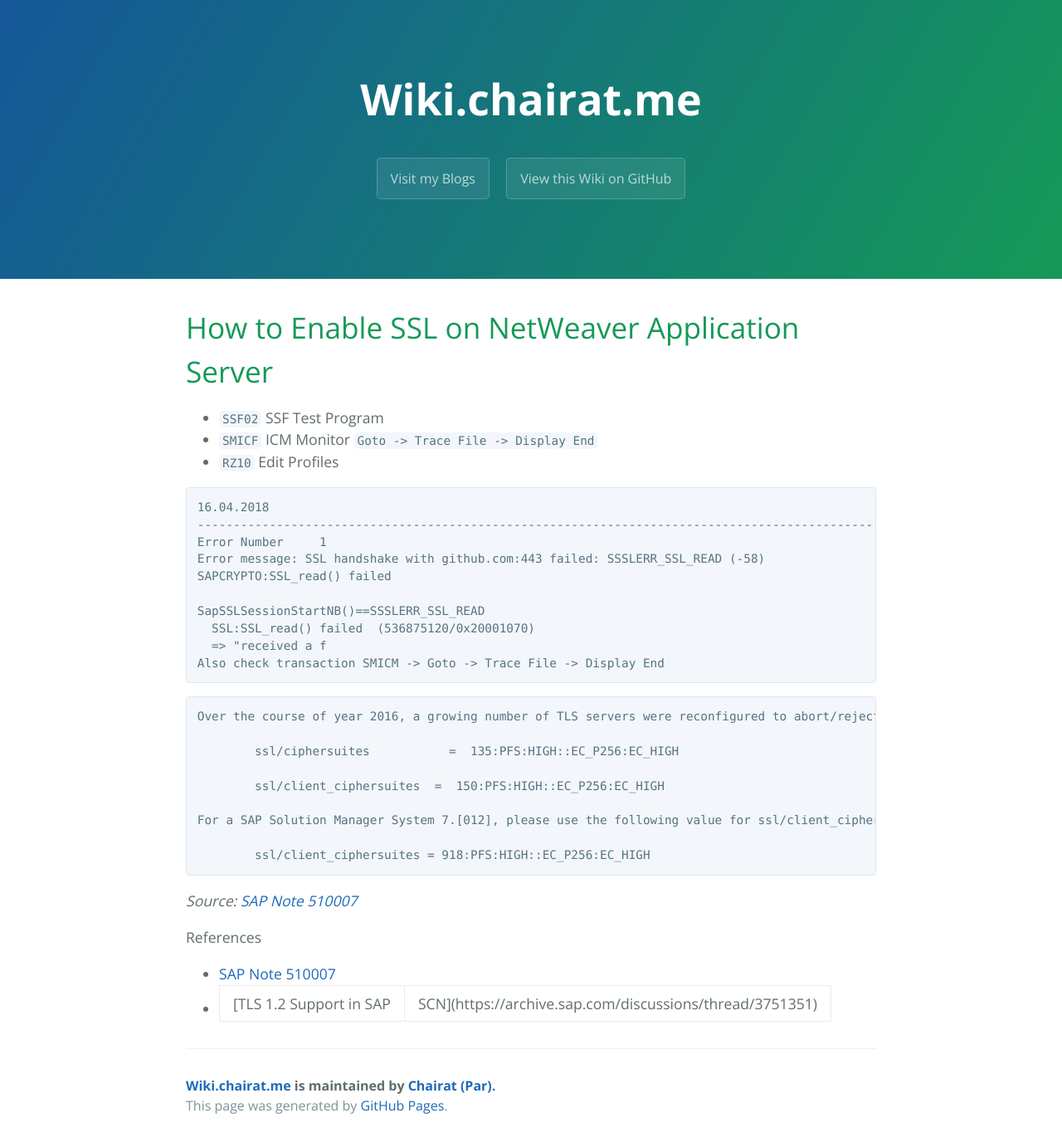
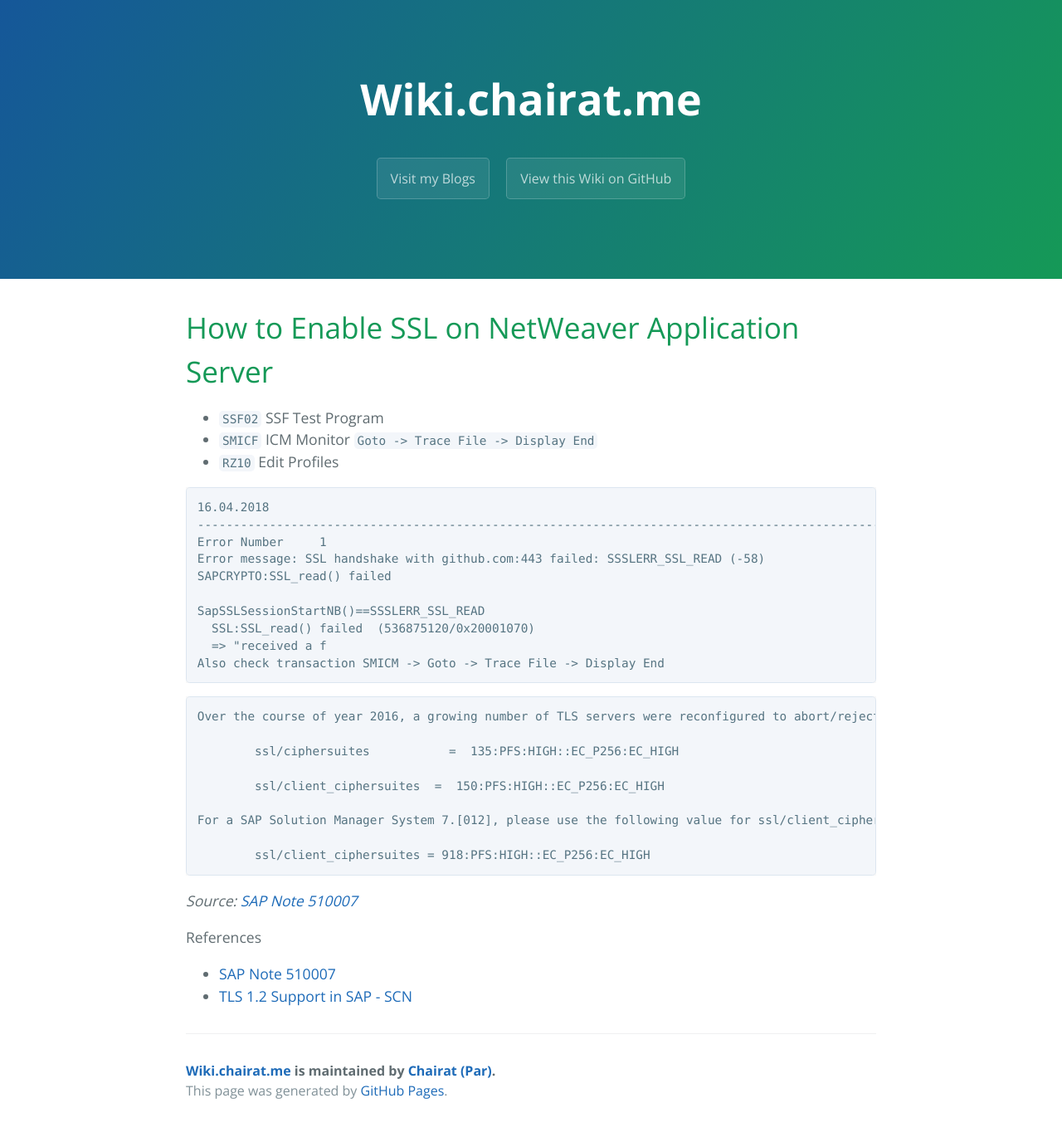
Before and after one commit to shruti170901/hola.github.io, a Jekyll site: the page built from abap/ssl.md, in a window 1280 px wide. Shown: the whole page at 83% size. Built offline with Jekyll 4.4.1, drawn with Linux system fonts in a browser that asks for light colours; the repository's description, which GitHub fills in, is left out; our own code applies the rules of GitHub Pages for plain Markdown files.

Commit message:
Fixed link in ABAP/ssl

```diff
--- a/abap/ssl.md
+++ b/abap/ssl.md
@@ -37,4 +37,4 @@ For a SAP Solution Manager System 7.[012], please use the following value for ss
 References
 
 - [SAP Note 510007](https://launchpad.support.sap.com/#/notes/510007)
-- [TLS 1.2 Support in SAP | SCN](https://archive.sap.com/discussions/thread/3751351)
+- [TLS 1.2 Support in SAP - SCN](https://archive.sap.com/discussions/thread/3751351)
```
